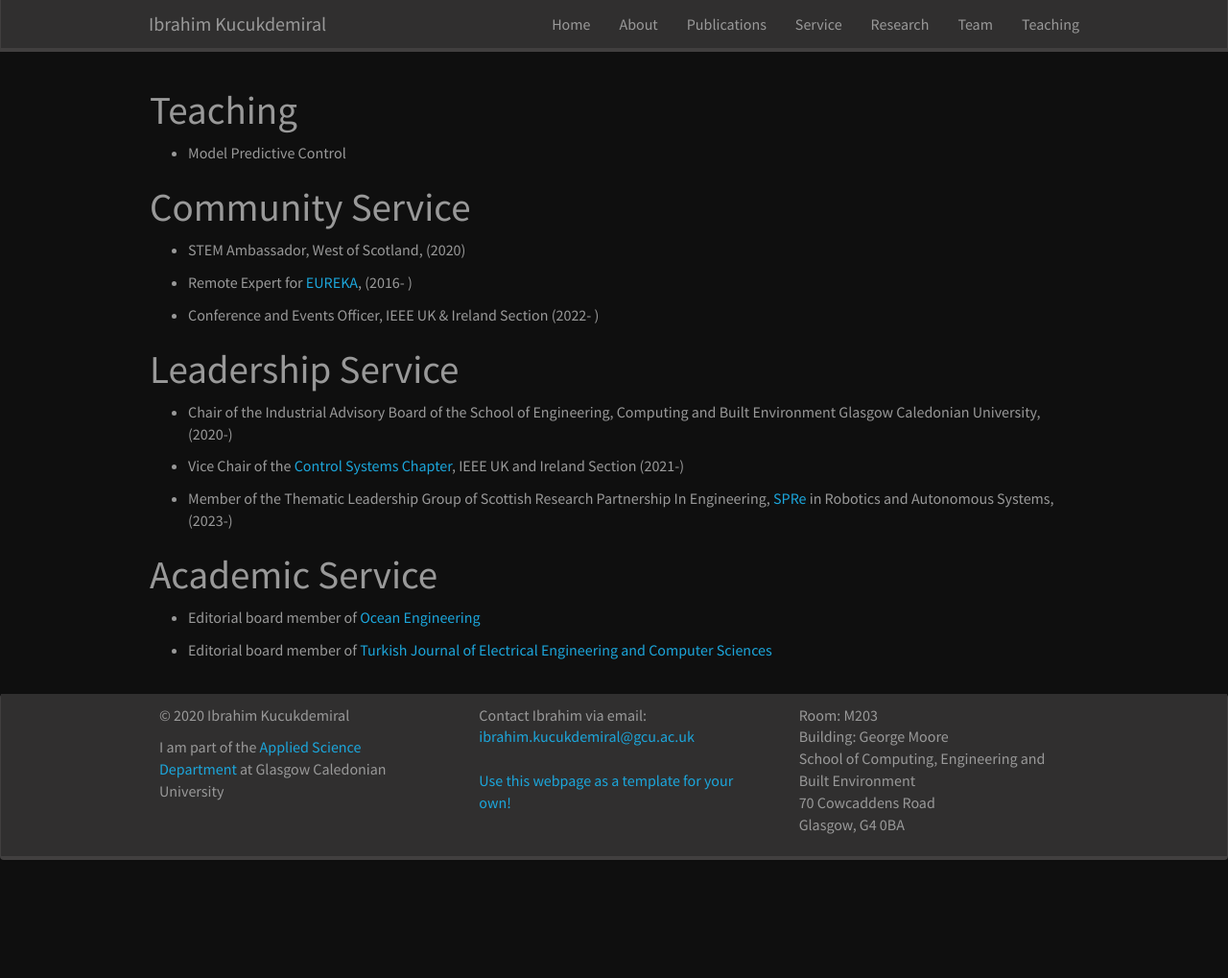
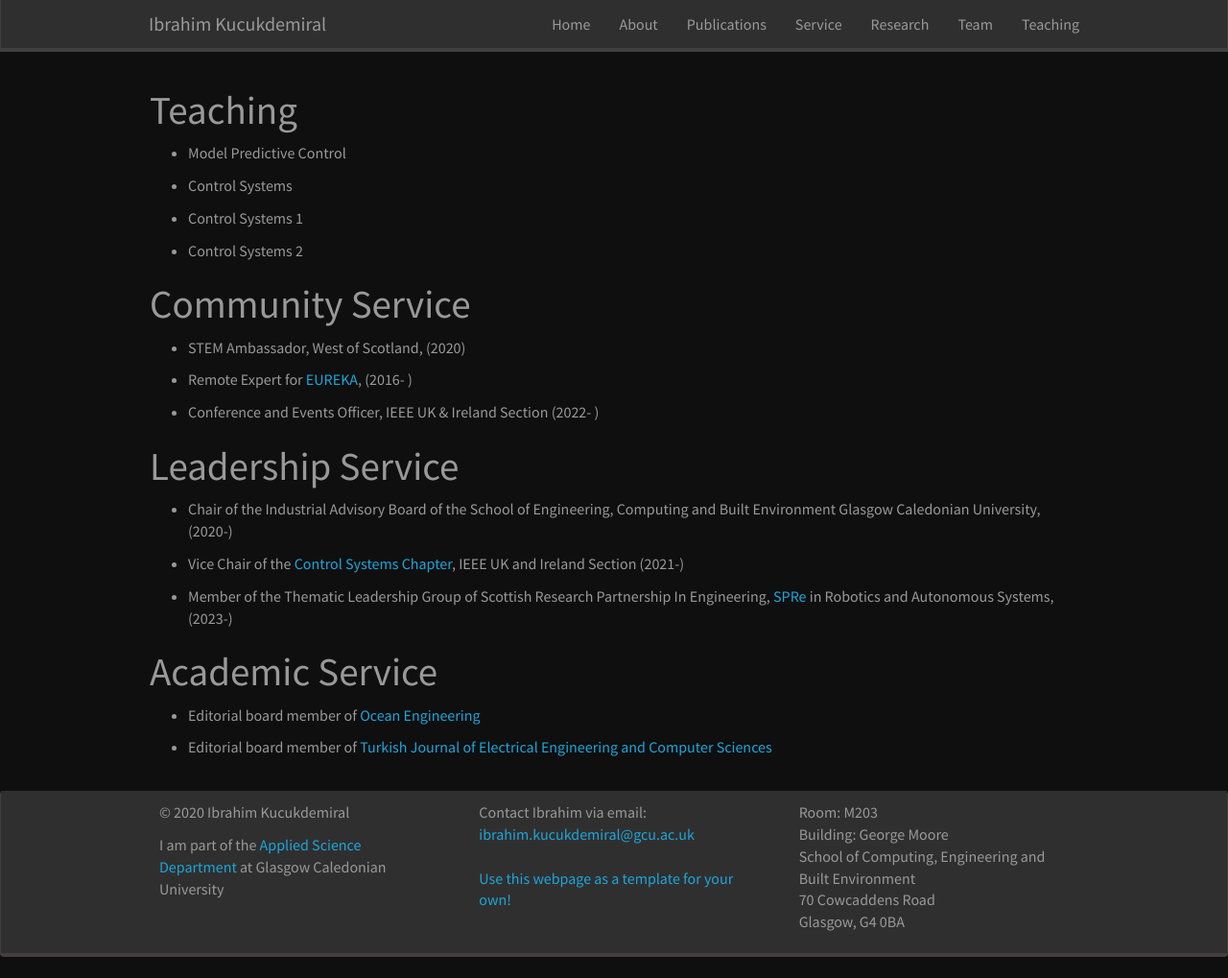
Before and after one commit to kucukdemiral/kucukdemiral.github.io, a Jekyll site: the page built from _pages/service.md, in a window 1280 px wide and 1019 px high. Shown: the whole window at 96% size. Built offline with Jekyll 4.4.1, drawn with Linux system fonts in a browser that asks for light colours; nearby versions of some CDN libraries; a style sheet for code colours, icons or effects is not loaded.

Commit message:
Update teaching.yml

```diff
--- a/_data/teaching.yml
+++ b/_data/teaching.yml
@@ -1 +1,4 @@
 - name: Model Predictive Control
+- name: Control Systems
+- name: Control Systems 1
+- name: Control Systems 2
```
